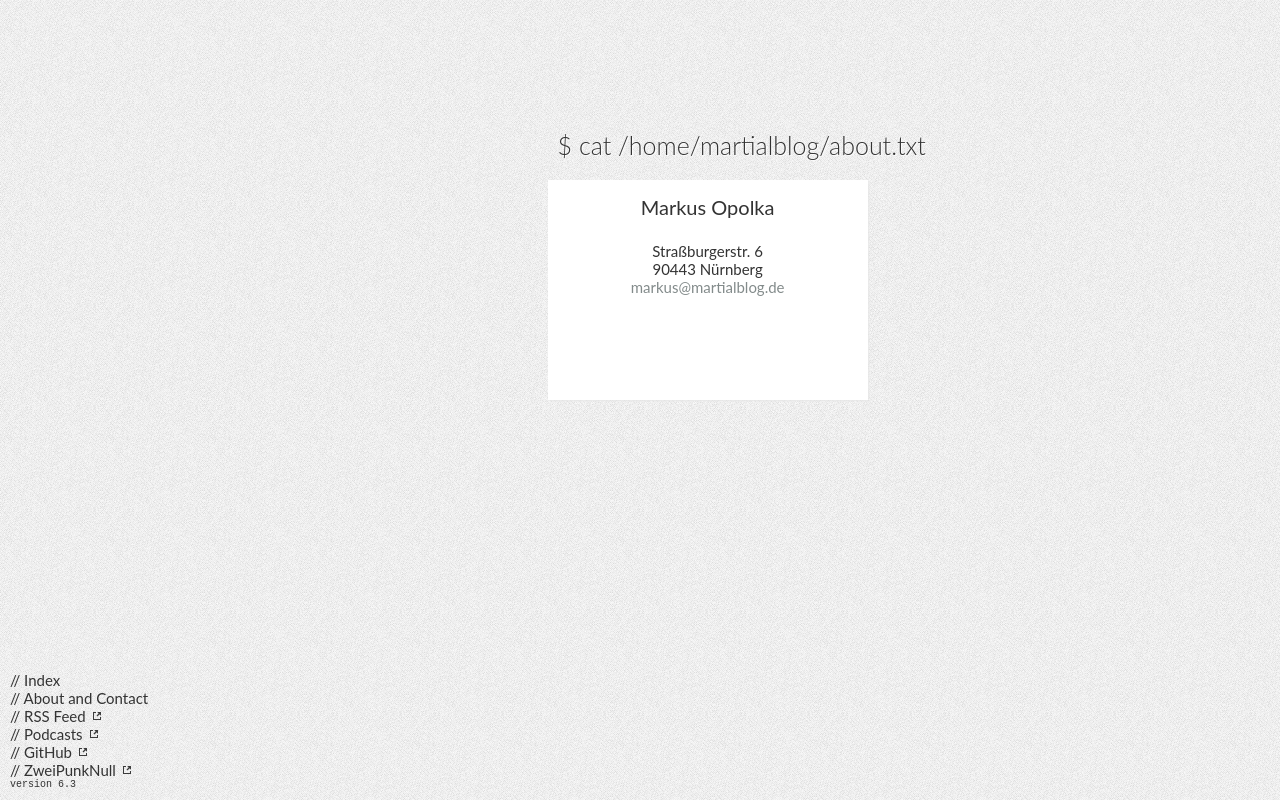
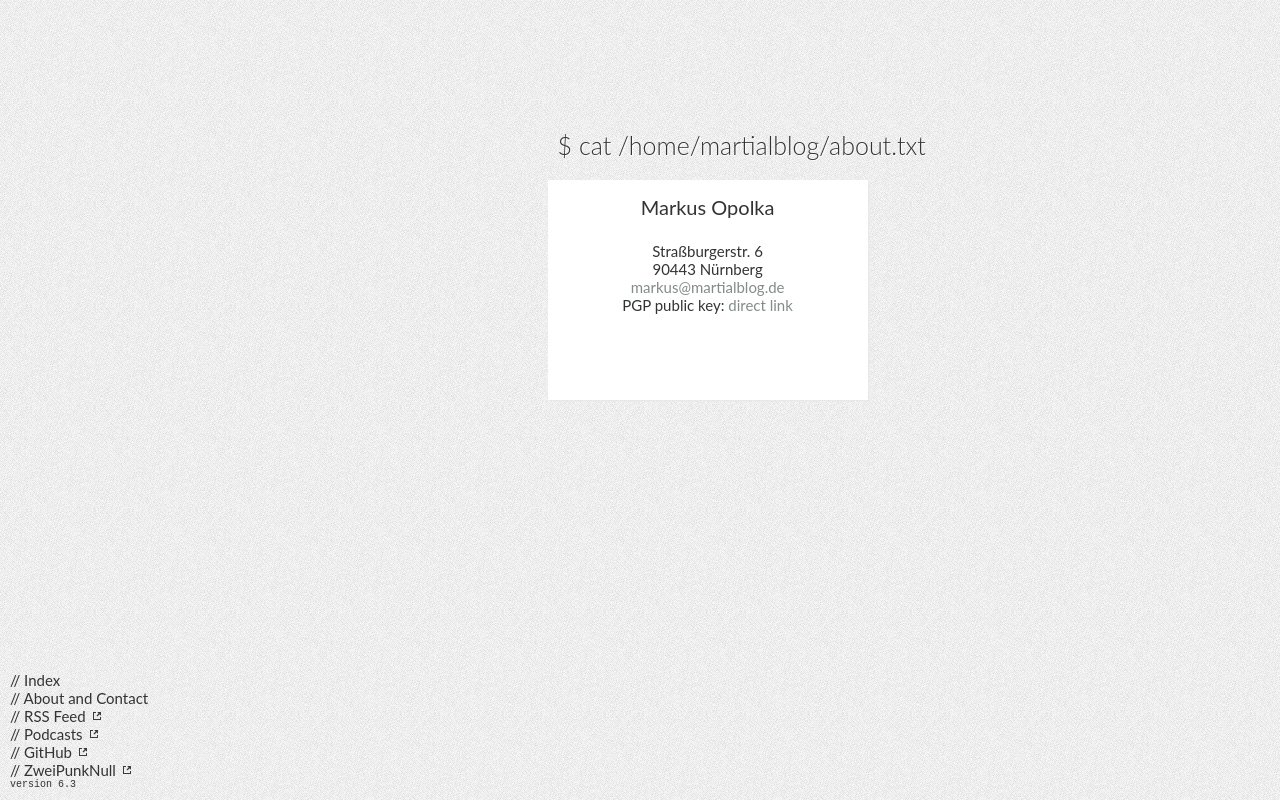
Before and after one commit to martialblog/www-martialblog, a plain HTML site: page about.html in a window 1280 px wide. Drawn offline with Linux system fonts and the light colour scheme.

Commit message:
Revert "Remove PGP"
This reverts commit 48f40f8769b5bc87bb35ded15484e1fb33dae7e0.

```diff
--- a/about.html
+++ b/about.html
@@ -32,6 +32,7 @@
                             document.write('<a href="mailto:' + sto_user + '@' +sto_dom + '" >'+ sto_user + '@' +sto_dom +'<' + '/a>')
                             //-->
                         </script><noscript><p>no-spam-thanks@localhost</p></noscript>
+                        <p>PGP public key: <a href="markus@martialblog.de.pub.asc">direct link</a></p>
                 </div>
               </div>
             </div>
```
Also changed, not shown: 1 other file.
